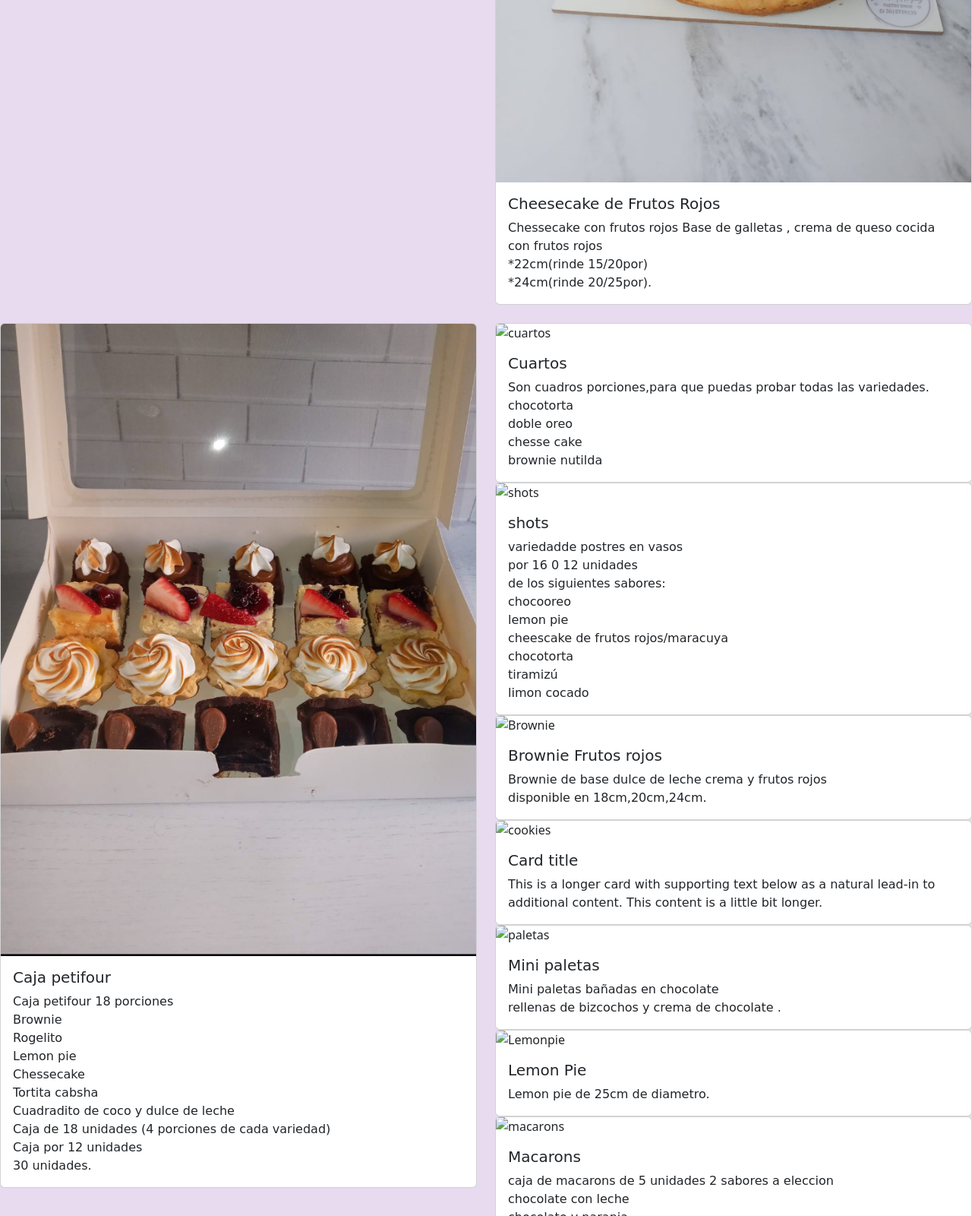
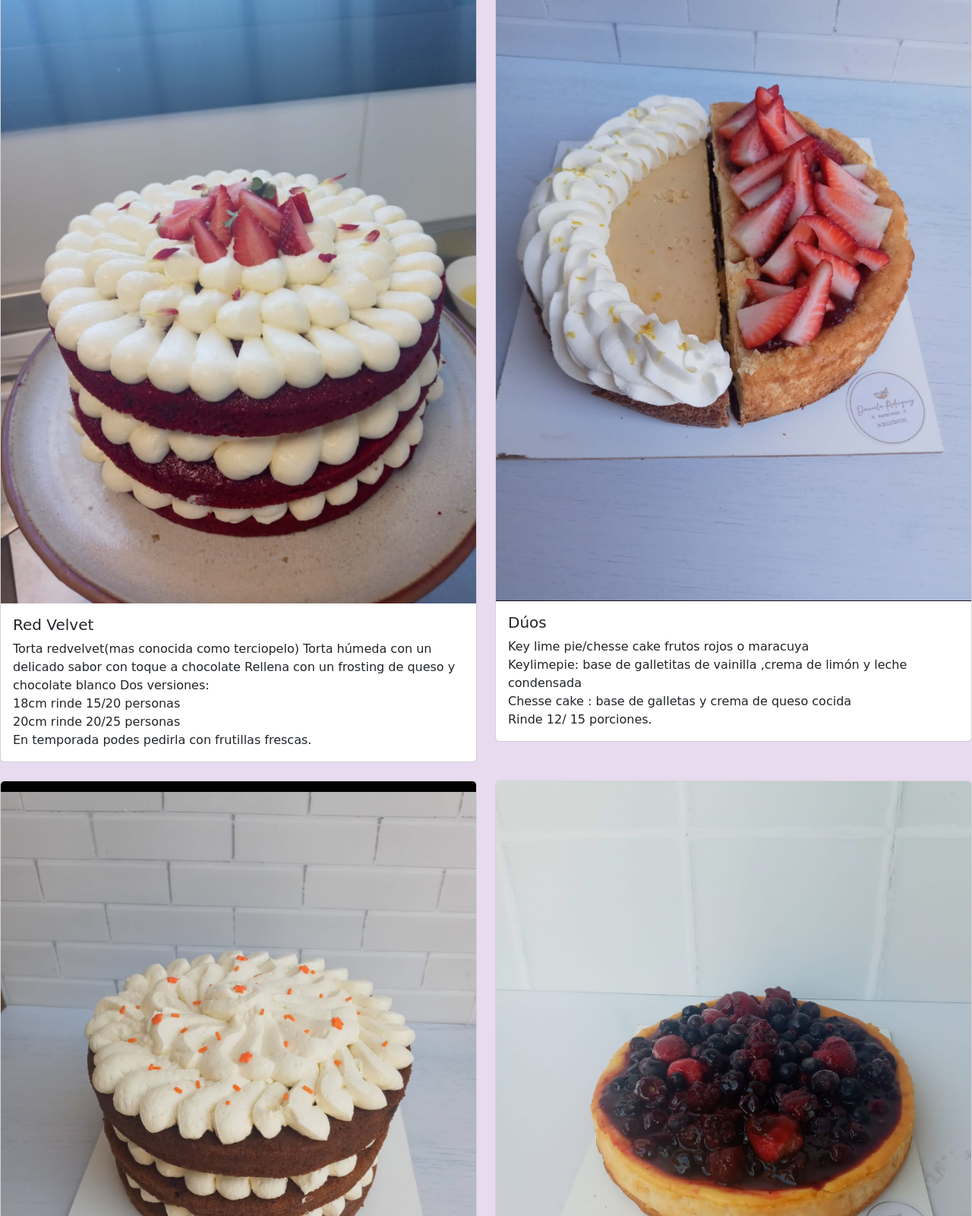
Before and after one commit to brunosilvaasp/pastryshop, a plain HTML site: page index.html in a window 1280 px wide. Shown: the part 1200-2800 px from the top of the page at 76% size. Drawn offline with nearby package versions, Linux system fonts and the light colour scheme; the site is published under a folder, as on GitHub Pages, so addresses that start at the root find nothing.

Commit message:
agregué camcios con el creador de la página

```diff
--- a/index.html
+++ b/index.html
@@ -12,7 +12,7 @@
     <div class="row row-cols-1 row-cols-md-2 g-4">
         <div class="col">
             <div class="card">
-              <img src="/20221118_193459.jpg" class="card-img-top" alt="tortabutter" >
+              <img src="20221118_193459.jpg" class="card-img-top" alt="tortabutter" >
               <div class="card-body">
                 <h5 class="card-title">Torta en butter cream</h5>
                 <p class="card-text">PEQUEÑA:16cm de diámetro, rinde 12/15 porciones . peso ,1,800kg
@@ -38,7 +38,7 @@
           </div>
           <div class="col">
             <div class="card">
-              <img src="/Screenshot_20230301-230523_2.png" class="card-img-top" alt="chocotorta">
+              <img src="Screenshot_20230301-230523_2.png" class="card-img-top" alt="chocotorta">
               <div class="card-body">
                 <h5 class="card-title">Chocotorta</h5>
                 <p class="card-text"> PEQUEÑA
@@ -58,7 +58,7 @@
           </div>
           <div class="col">
             <div class="card">
-              <img src="/Screenshot_20230301-230534_2.png" class="card-img-top" alt="Red velvet">
+              <img src="Screenshot_20230301-230534_2.png" class="card-img-top" alt="Red velvet">
               <div class="card-body">
                 <h5 class="card-title">Red Velvet</h5>
                 <p class="card-text">Torta redvelvet(mas conocida como terciopelo)
@@ -77,7 +77,7 @@
           </div>
           <div class="col">
             <div class="card">
-              <img src="/Screenshot_20230301-230605_2.png" class="card-img-top" alt="DUO">
+              <img src="Screenshot_20230301-230605_2.png" class="card-img-top" alt="DUO">
               <div class="card-body">
                 <h5 class="card-title">Dúos</h5>
                 <p class="card-text">Key lime pie/chesse cake frutos rojos o maracuya
@@ -95,7 +95,7 @@
 
           <div class="col">
             <div class="card">
-              <img src="/Screenshot_20230301-230620_2.png" class="card-img-top" alt="Carrot cake">
+              <img src="Screenshot_20230301-230620_2.png" class="card-img-top" alt="Carrot cake">
               <div class="card-body">
                 <h5 class="card-title">Carrot cake</h5>
                 <p class="card-text">Carrot cake: torta humeda de zanahoria
@@ -150,7 +150,7 @@
           </div>
         <div class="col">
           <div class="card">
-            <img src="/Screenshot_20230301-230700_2.png" class="card-img-top" alt="cuartos">
+            <img src="Screenshot_20230301-230700_2.png" class="card-img-top" alt="cuartos">
             <div class="card-body">
               <h5 class="card-title">Cuartos</h5>
               <p class="card-text"> Son cuadros porciones,para que puedas probar todas las variedades.<br>
@@ -163,7 +163,7 @@
 
         <div class="col">
           <div class="card">
-            <img src="/Screenshot_20230301-230746_2.png" class="card-img-top" alt="shots">
+            <img src="Screenshot_20230301-230746_2.png" class="card-img-top" alt="shots">
             <div class="card-body">
               <h5 class="card-title">shots</h5>
               <p class="card-text">variedadde postres en vasos
@@ -190,7 +190,7 @@
         </div>
         <div class="col">
           <div class="card">
-            <img src="/Screenshot_20230301-230806_2.png" class="card-img-top" alt="Brownie">
+            <img src="Screenshot_20230301-230806_2.png" class="card-img-top" alt="Brownie">
             <div class="card-body">
               <h5 class="card-title">Brownie Frutos rojos
               </h5>
@@ -202,7 +202,7 @@
         </div>
         <div class="col">
           <div class="card">
-            <img src="/Screenshot_20230301-230830_2.png" class="card-img-top" alt="cookies">
+            <img src="Screenshot_20230301-230830_2.png" class="card-img-top" alt="cookies">
             <div class="card-body">
               <h5 class="card-title">Card title</h5>
               <p class="card-text">This is a longer card with supporting text below as a natural lead-in to additional content. This content is a little bit longer.</p>
@@ -211,7 +211,7 @@
         </div>
         <div class="col">
           <div class="card">
-            <img src="/Screenshot_20230301-230847_2.png" class="card-img-top" alt="paletas">
+            <img src="Screenshot_20230301-230847_2.png" class="card-img-top" alt="paletas">
             <div class="card-body">
               <h5 class="card-title">Mini paletas</h5>
               <p class="card-text">Mini paletas bañadas en chocolate
@@ -222,7 +222,7 @@
         </div>
         <div class="col">
           <div class="card">
-            <img src="/Screenshot_20230301-230949_2.png" class="card-img-top" alt="Lemonpie">
+            <img src="Screenshot_20230301-230949_2.png" class="card-img-top" alt="Lemonpie">
             <div class="card-body">
               <h5 class="card-title">Lemon Pie</h5>
               <p class="card-text">Lemon pie de 25cm de diametro.</p>
@@ -231,7 +231,7 @@
         </div>
         <div class="col">
           <div class="card">
-            <img src="/Screenshot_20230301-231019_2.png" class="card-img-top" alt="macarons">
+            <img src="Screenshot_20230301-231019_2.png" class="card-img-top" alt="macarons">
             <div class="card-body">
               <h5 class="card-title">Macarons </h5>
               <p class="card-text"> caja de macarons de 5 unidades 2 sabores a eleccion
```
